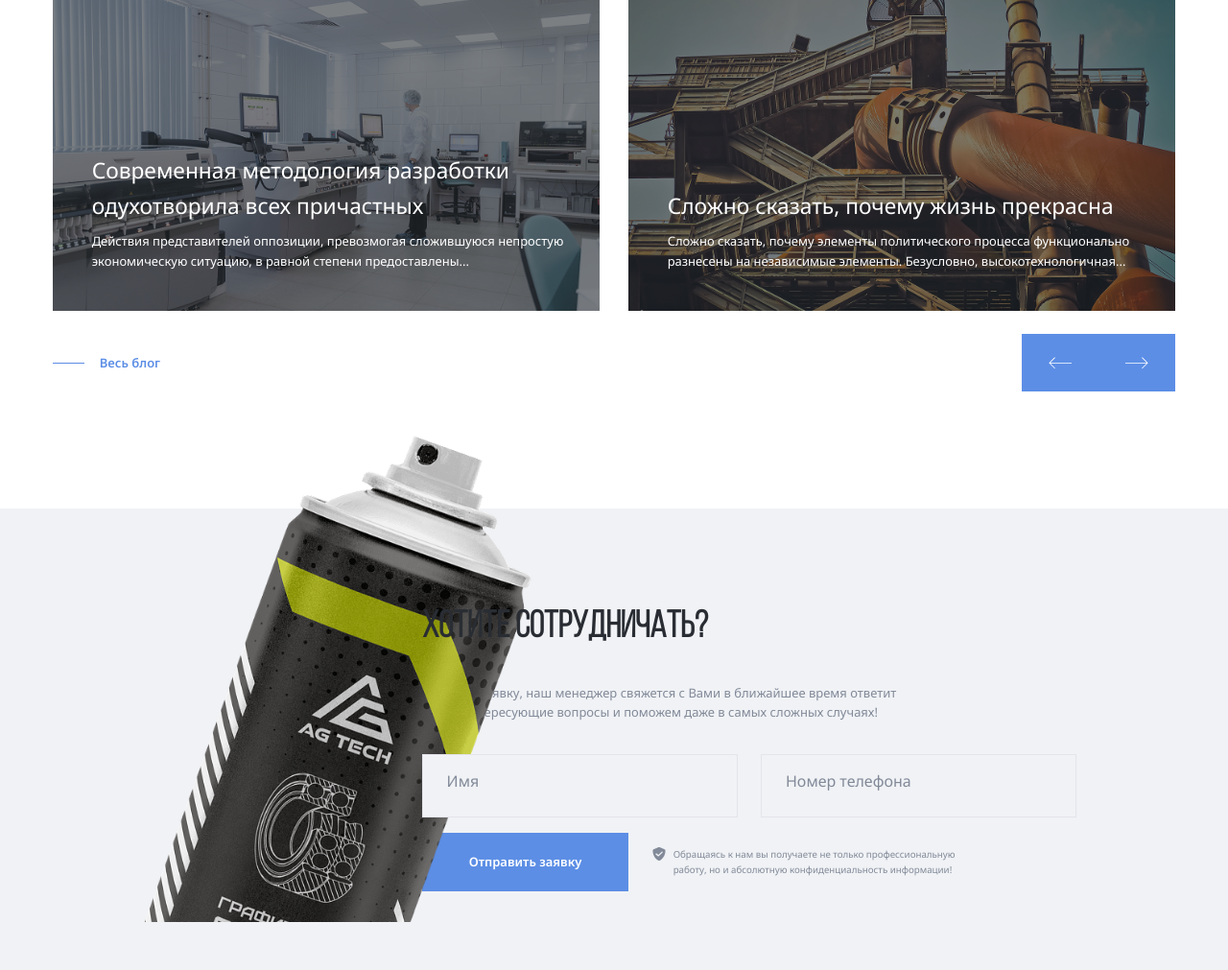
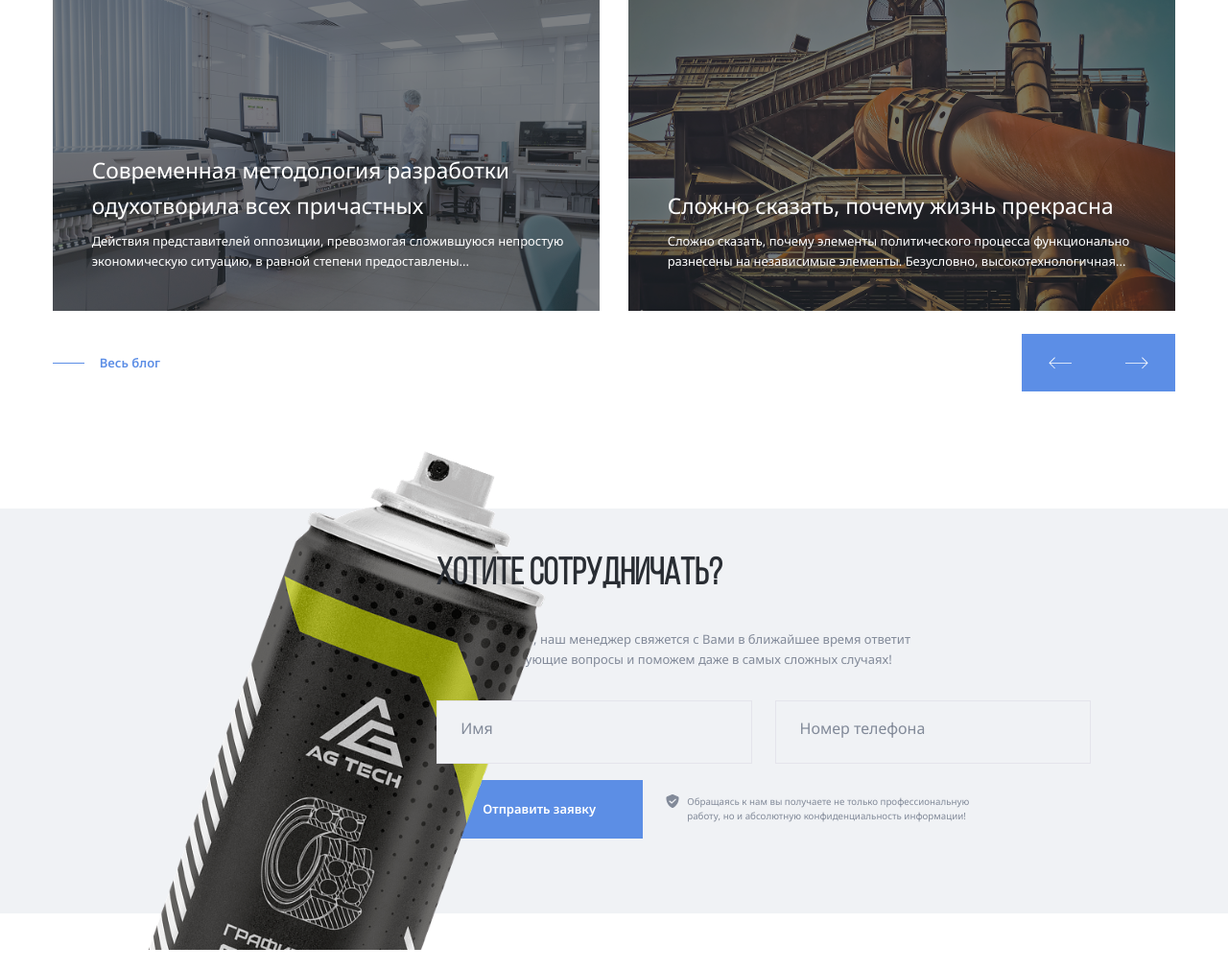
Before and after one commit to AntonTimberg/aliance, a PHP site: page / in a window 1280 px wide. Shown: the part 4370-5381 px from the top of the page at 96% size. After the commit the page ends 5360 px from the top, so only its background shows below. Run offline with PHP 8.4, Linux system fonts and the light colour scheme.

Commit message:
fix: CTA

```diff
--- a/css/style.css
+++ b/css/style.css
@@ -690,6 +690,7 @@ body {
   bottom: 0;
   left: 0;
   min-width: 45rem;
+  max-width: 752px;
   width: 40%;
   top: -78px;
 }
@@ -783,6 +784,27 @@ body {
   margin: 0;
 }
 /* Медиа-запросы */
+@media (max-width: 1889px) {
+  .section-cta {
+    padding-top: 2rem;
+    padding-bottom: 6rem;
+    margin-top: 6rem;
+  }
+
+  .cta-image {
+    min-width: auto;
+    width: 70%;
+    max-width: 600px;
+    top: -62px;
+    left: 0;
+  }
+
+  .cta-form-wrapper {
+    padding-right: 11rem;
+    max-height: 326px;
+  }
+}
+
 @media (max-width: 1700px) {
   html {
     font-size: 0.875rem;
```
